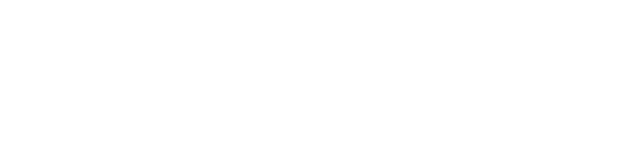
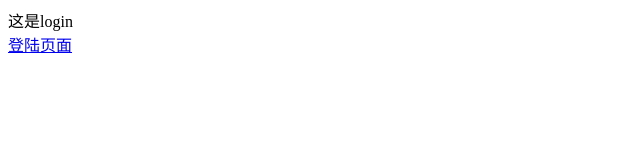
Before and after one commit to Lysjyyds/Demo, a plain HTML site: page index.html in a window 1280 px wide. Shown: the whole page, without its empty margins (0-640 px from the left). Drawn offline with Linux system fonts and the light colour scheme.

Commit message:
完成登陆页面

```diff
--- a/index.html
+++ b/index.html
@@ -5,6 +5,7 @@
     <meta http-equiv="X-UA-Compatible" content="IE=edge">
     <meta name="viewport" content="width=device-width, initial-scale=1.0">
     <title>Document</title>
-
+    <div>这是login</div>
+    <a href="#">登陆页面</a>
 </body>
 </html>
```
Also changed, not shown: login.html (added).
